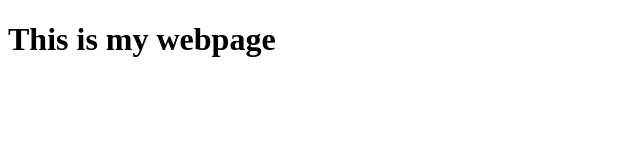
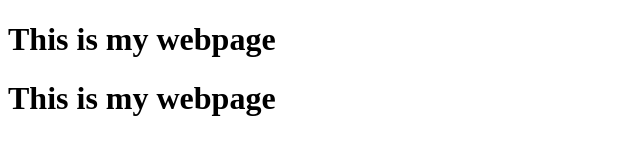
Before and after one commit to KvnWa/test-repo, a plain HTML site: page index.html in a window 1280 px wide. Shown: the whole page, without its empty margins (0-640 px from the left). Drawn offline with Linux system fonts and the light colour scheme.

Commit message:
adding code

```diff
--- a/index.html
+++ b/index.html
@@ -6,6 +6,7 @@
 </head>
 <body>
   <h1>This is my webpage</h1>
+  <h1>This is my webpage</h1>
 
 </body>
 </html>
--- a/main.css
+++ b/main.css
@@ -1,3 +1,2 @@
 body {
-  margin: 0;
 }
```
